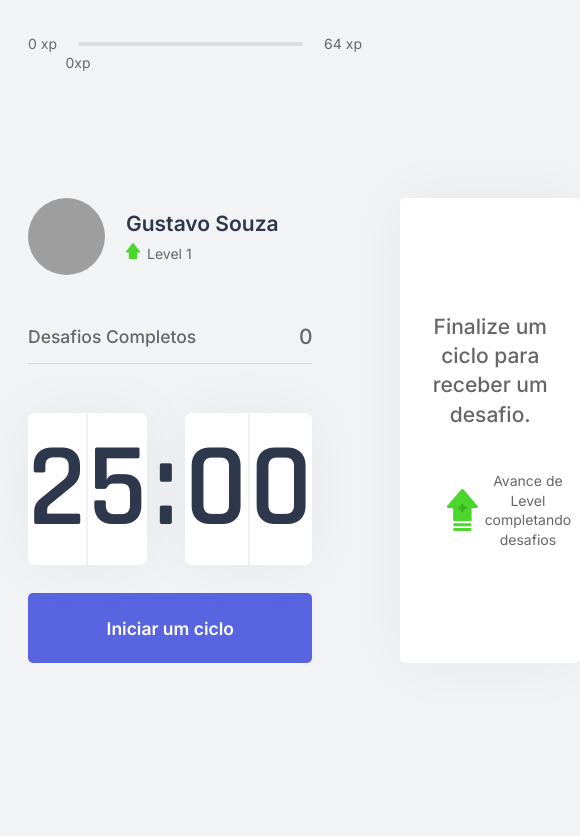
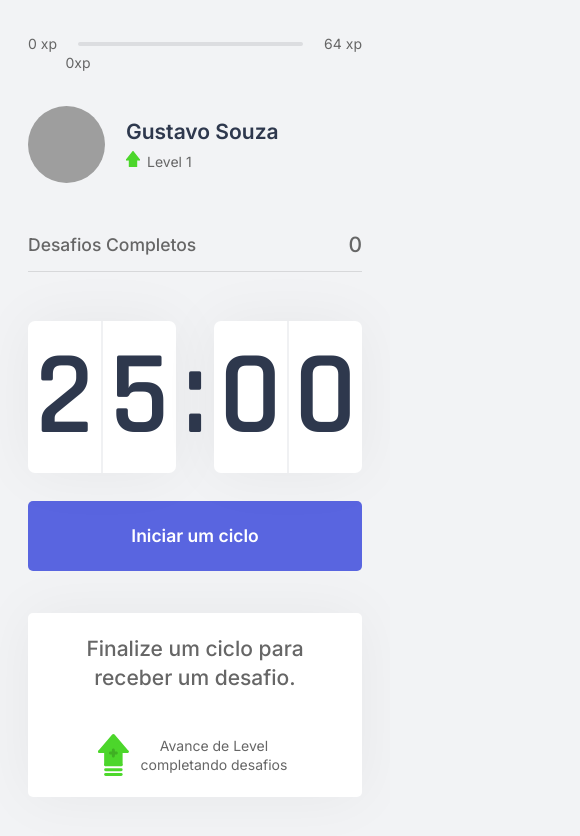
Before and after one commit to GustavoNapa/moveit-next, a Next.js app: page / in a window 390 px wide. Shown: the top 836 px of the page, 580 px wide, since content can reach past the window. Built offline with nearby package versions, Linux system fonts and the light colour scheme; grey boxes are pictures that could not be loaded.

Commit message:
Adaptaçao mobile do APP

```diff
--- a/src/styles/pages/Index.module.css
+++ b/src/styles/pages/Index.module.css
@@ -28,3 +28,13 @@
     width: 50%;
 
 }
+
+@media (max-width: 700px) {
+    .container section{
+        display: block;
+    }
+
+    .container section > div{
+        margin-top: 3rem;
+    }
+}
```
